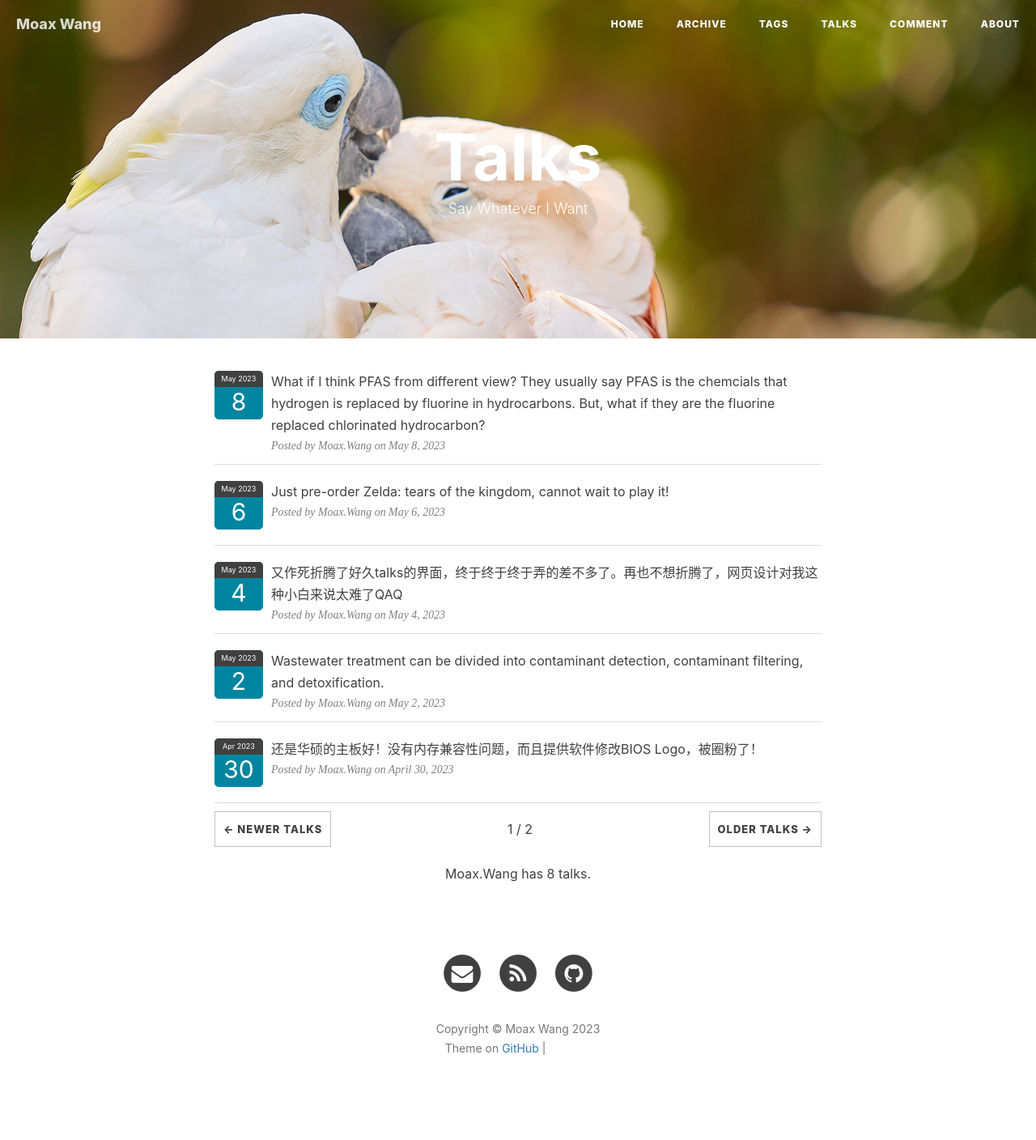
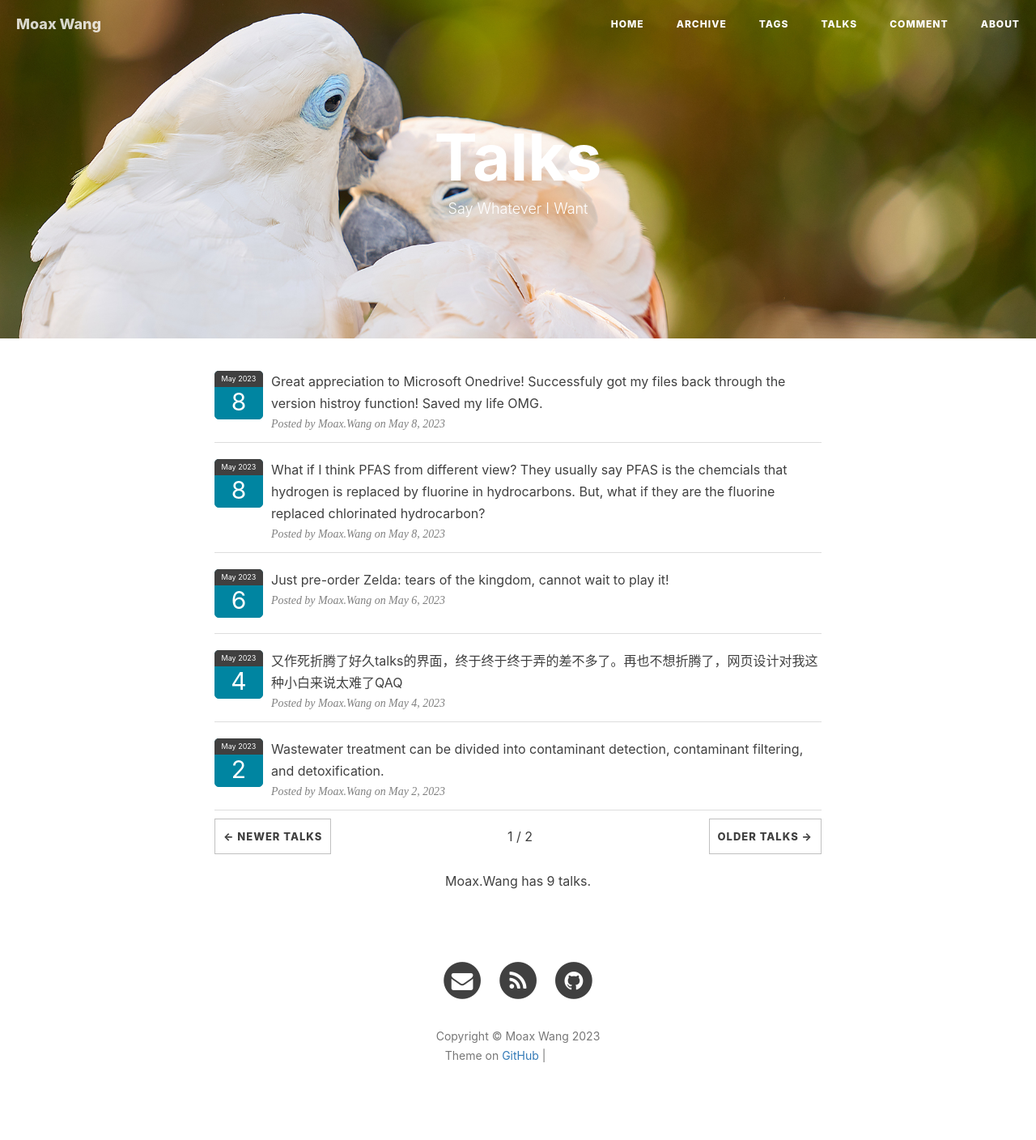
Before and after one commit to WinchellWang/winchellwang.github.io, a Jekyll site: the page built from 3talk.html, in a window 1280 px wide. Shown: the whole page at 81% size. Built offline with Jekyll 4.4.1, drawn with Linux system fonts in a browser that asks for light colours; nearby versions of some CDN libraries; comment, search, counter and statistics services are not loaded; grey boxes are pictures that could not be loaded.

Commit message:
Update talks.yml

```diff
--- a/_data/talks.yml
+++ b/_data/talks.yml
@@ -1,6 +1,9 @@
 # Template
 # - mytalk: ""
 #   talkdate: "2023-05"
+
+- mytalk: "Great appreciation to Microsoft Onedrive! Successfuly got my files back through the version histroy function! Saved my life OMG. "
+  talkdate: "2023-05-08"
 
 - mytalk: "What if I think PFAS from different view? They usually say PFAS is the chemcials that hydrogen is replaced by fluorine in hydrocarbons. But, what if they are the fluorine replaced chlorinated hydrocarbon?"
   talkdate: "2023-05-08"
```
